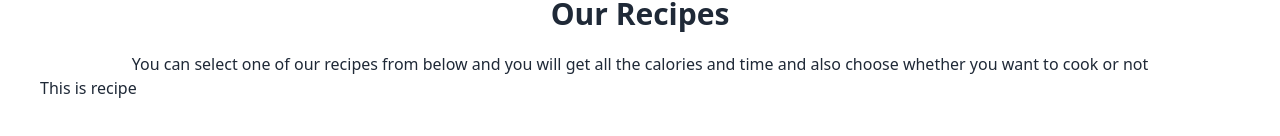
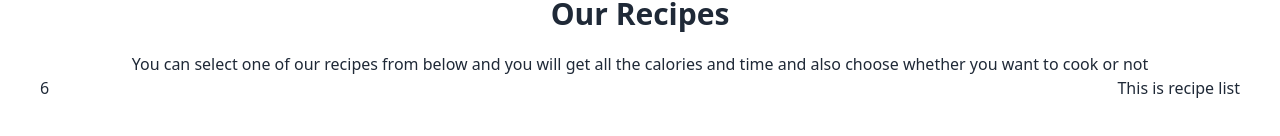
Before and after one commit to OMI786I/reset-assignment-7, a React (Vite) app: page / in a window 1280 px wide. Shown: the part 992-1128 px from the top of the page. Built offline with nearby package versions, Linux system fonts and the light colour scheme.

Commit message:
starting to fetch data and brought a basic structure

```diff
--- a/src/App.jsx
+++ b/src/App.jsx
@@ -2,6 +2,7 @@ import "./App.css";
 import Banner from "./components/banner/banner";
 import Header from "./components/header/Header";
 import Recipe from "./components/recipe/Recipe";
+import RecipeList from "./components/recipe/RecipeList";
 
 function App() {
   return (
@@ -18,8 +19,9 @@ function App() {
             not
           </p>
         </div>
-        <div>
+        <div className="flex justify-between">
           <Recipe></Recipe>
+          <RecipeList></RecipeList>
         </div>
       </div>
     </>
--- a/src/components/recipe/Recipe.jsx
+++ b/src/components/recipe/Recipe.jsx
@@ -5,9 +5,9 @@ const Recipe = () => {
   useEffect(() => {
     fetch("data.json")
       .then((res) => res.json())
-      .then((data) => console.log(data));
+      .then((data) => setRecipes(data));
   });
-  return <div>This is recipe</div>;
+  return <div>{recipes.length}</div>;
 };
 
 export default Recipe;
--- /dev/null
+++ b/src/components/recipe/RecipeList.jsx
@@ -0,0 +1,5 @@
+const RecipeList = () => {
+  return <div>This is recipe list</div>;
+};
+
+export default RecipeList;
```
